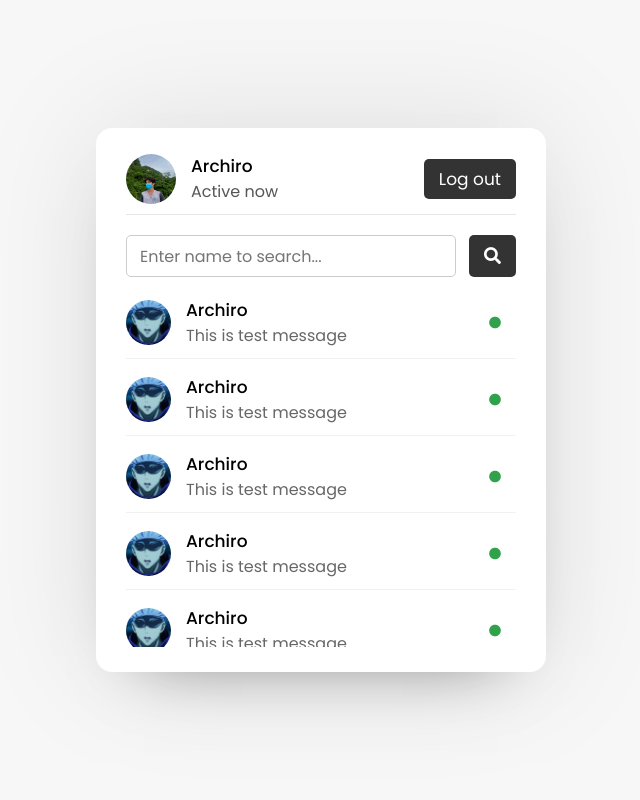
After one commit to Archiroo/Chat, a PHP site: page /user.html in a window 1280 px wide. The commit adds this page. Shown: the whole page, without its empty margins (319-959 px from the left). Run offline with PHP 8.4, Linux system fonts and the light colour scheme.

Commit message:
form user

```diff
--- a/style.css
+++ b/style.css
@@ -106,3 +106,110 @@ body{
 .form .link a:hover{
     text-decoration: underline;
 }
+
+
+/* USER */
+.users{
+    padding: 25px 30px;
+}
+.users header,
+.users-list a{
+    display: flex;
+    align-items: center;
+    padding-bottom: 10px;
+    justify-content: space-between;
+    border-bottom: 1px solid #e6e6e6;
+}
+.wrapper img{
+    object-fit: cover;
+    border-radius: 50%;
+}
+:is(.users, .users-list) .content{
+    /* Sử dụng gộp user và user-list */
+    display: flex;
+    align-items: center;
+}
+.users header .content img{
+    height: 50px;
+    width: 50px;
+}
+:is(.users, .users-list) .details{
+    color: #000;
+    margin-left: 15px;
+}
+:is(.users, .users-list) .details p{
+    color: #555;
+}
+:is(.users, .users-list) span{
+    font-size: 17px;
+    font-weight: 500;
+}
+.users header .logout{
+    background: #333;
+    color: #fff;
+    padding: 7px 15px;
+    font-size: 17px;
+    border-radius: 5px;
+}
+.users .search{
+    margin: 20px 0;
+    display: flex;
+    align-items: center;
+    position: relative;
+    justify-content: space-between;
+}
+.users .search .text{
+    font-size: 18px;
+}
+.users .search input{
+    position: absolute;
+    height: 42px;
+    width: calc(100% - 60px);
+    border: 1px solid #ccc;
+    padding: 0 13px;
+    font-size: 16px;
+    outline: none;
+    border-radius: 5px;
+}
+.users .search button{
+    width: 47px;
+    height: 42px;
+    border: none;
+    outline: none;
+    color: #fff;
+    background: #333;
+    cursor: pointer;
+    font-size: 17px;
+    border-radius: 5px 5px 5px 5px;
+}
+.users-list{
+    max-height: 350px;
+    overflow-y: auto;
+}
+.users-list::-webkit-scrollbar{
+    width: 0px;
+}
+.users-list a{
+    padding-right: 15px;
+    margin-bottom: 15px;
+    page-break-after: 10px;
+    border-bottom-color: #f1f1f1;
+}
+.users-list a:last-child{
+    margin-bottom: 0px;
+    border: none;
+}
+.users-list a .content img{
+    height: 45px;
+    width: 45px;
+}
+.users-list a .content p{
+    color: #67676a;
+}
+.users-list a .status-dot{
+    font-size: 12px;
+    color: #31a24c;
+}
+.users-list a .status-dot.offline{
+    color: #ccc;
+}
--- /dev/null
+++ b/user.html
@@ -0,0 +1,106 @@
+<!DOCTYPE html>
+<html lang="en">
+<head>
+    <meta charset="UTF-8">
+    <meta http-equiv="X-UA-Compatible" content="IE=edge">
+    <meta name="viewport" content="width=device-width, initial-scale=1.0">
+    <link rel="stylesheet" href="style.css">
+    <link rel="stylesheet" href="https://cdnjs.cloudflare.com/ajax/libs/font-awesome/5.15.0/css/all.min.css">
+    <title>Chat application</title>
+</head>
+<body>
+    <div class="wrapper">
+        <section class="users">
+            <header>
+                <div class="content">
+                    <img src="image/user_1.jpg" alt="">
+                    <div class="details">
+                        <span>Archiro</span>
+                        <p>Active now</p>
+                    </div>
+                </div>
+                <a href="#" class="logout">Log out</a>
+            </header>
+            <div class="search">
+                <span class="text">Select an user to start chat</span>
+                <input type="text" placeholder="Enter name to search...">
+                <button><i class="fas fa-search"></i></button>
+            </div>
+            <div class="users-list">
+                <a href="#">
+                    <div class="content">
+                        <img src="image/user_2.jpg" alt="">
+                        <div class="details">
+                            <span>Archiro</span>
+                            <p>This is test message</p>
+                        </div>
+                    </div>
+                    <div class="status-dot">
+                        <i class="fas fa-circle"></i>
+                    </div>
+                </a>
+                <a href="#">
+                    <div class="content">
+                        <img src="image/user_2.jpg" alt="">
+                        <div class="details">
+                            <span>Archiro</span>
+                            <p>This is test message</p>
+                        </div>
+                    </div>
+                    <div class="status-dot">
+                        <i class="fas fa-circle"></i>
+                    </div>
+                </a>
+                <a href="#">
+                    <div class="content">
+                        <img src="image/user_2.jpg" alt="">
+                        <div class="details">
+                            <span>Archiro</span>
+                            <p>This is test message</p>
+                        </div>
+                    </div>
+                    <div class="status-dot">
+                        <i class="fas fa-circle"></i>
+                    </div>
+                </a>
+                <a href="#">
+                    <div class="content">
+                        <img src="image/user_2.jpg" alt="">
+                        <div class="details">
+                            <span>Archiro</span>
+                            <p>This is test message</p>
+                        </div>
+                    </div>
+                    <div class="status-dot">
+                        <i class="fas fa-circle"></i>
+                    </div>
+                </a>
+                <a href="#">
+                    <div class="content">
+                        <img src="image/user_2.jpg" alt="">
+                        <div class="details">
+                            <span>Archiro</span>
+                            <p>This is test message</p>
+                        </div>
+                    </div>
+                    <div class="status-dot">
+                        <i class="fas fa-circle"></i>
+                    </div>
+                </a>
+                <a href="#">
+                    <div class="content">
+                        <img src="image/user_2.jpg" alt="">
+                        <div class="details">
+                            <span>Archiro</span>
+                            <p>This is test message</p>
+                        </div>
+                    </div>
+                    <div class="status-dot">
+                        <i class="fas fa-circle"></i>
+                    </div>
+                </a>
+            </div>
+        </section>
+    </div>
+</body>
+</html>
```
Also changed, not shown: login.html (line endings or trailing spaces).
